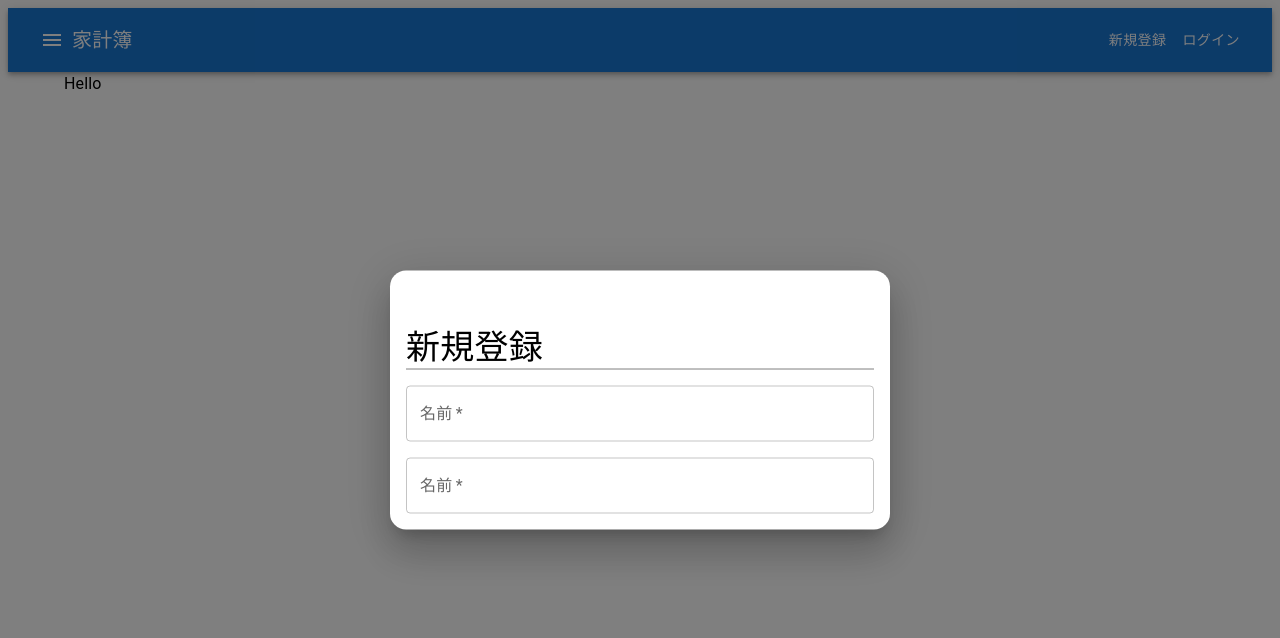
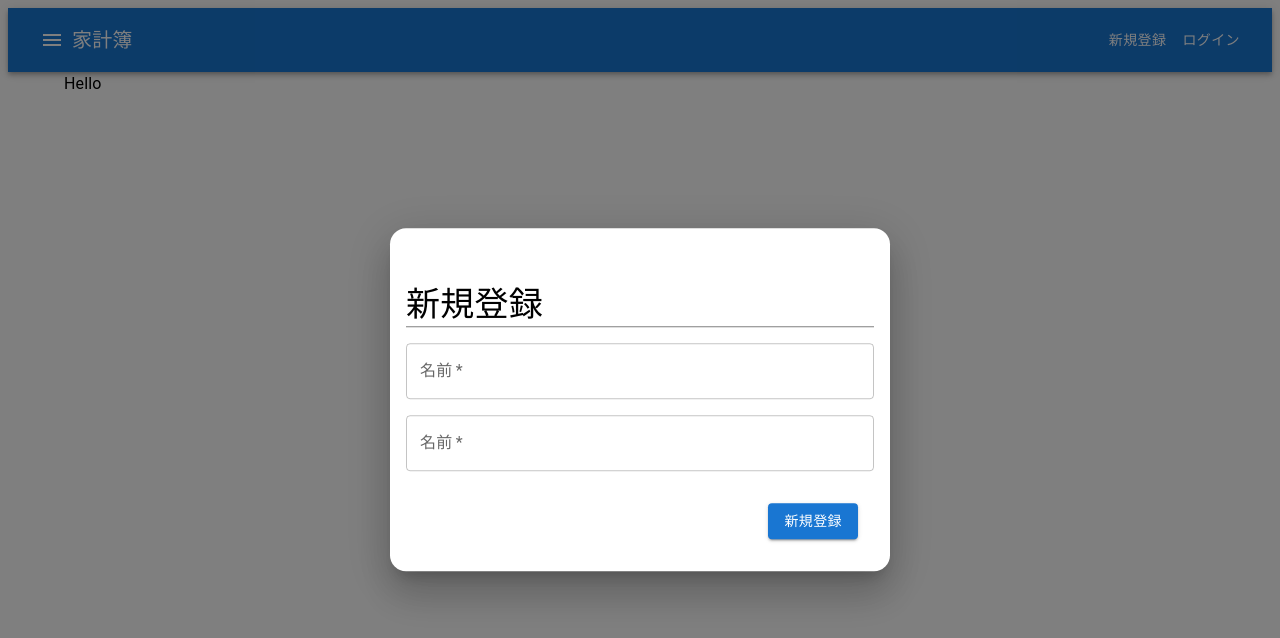
Before and after one commit to HirokiNakazawa/share-spend-client, a Next.js app: page / in a window 1280 px wide. Both pictures are taken after a click on the button "新規登録". Shown: the top 638 px of the page. Built offline with nearby package versions, Linux system fonts and the light colour scheme.

Commit message:
モーダルの新規登録ボタンおよびログインボタン実装

```diff
--- a/src/app/components/CunstomModal.tsx
+++ b/src/app/components/CunstomModal.tsx
@@ -4,17 +4,18 @@ import { Box, Modal } from "@mui/material";
 import { FC } from "react";
 import { useRecoilState, useRecoilValue } from "recoil";
 import {
-  isLoginModalState,
-  isRegisterModalState,
+  isLoginState,
+  isRegisterState,
   modalState,
 } from "../recoil/atom/modalState";
 import ModalAuthContent from "./ModalAuthContent";
+import ModalFooter from "./ModalFooter";
 import ModalHeader from "./ModalHeader";
 
 const CustomModal: FC = () => {
   const [modal, setModal] = useRecoilState(modalState);
-  const isRegister = useRecoilValue(isRegisterModalState);
-  const isLogin = useRecoilValue(isLoginModalState);
+  const isRegister = useRecoilValue(isRegisterState);
+  const isLogin = useRecoilValue(isLoginState);
 
   return (
     <Modal open={modal.isOpen}>
@@ -41,6 +42,7 @@ const CustomModal: FC = () => {
         >
           <ModalHeader />
           {isRegister || isLogin ? <ModalAuthContent /> : null}
+          <ModalFooter />
         </Box>
       </Box>
     </Modal>
--- a/src/app/components/LoginButton.tsx
+++ b/src/app/components/LoginButton.tsx
@@ -4,11 +4,11 @@ import { Button } from "@mui/material";
 import { FC } from "react";
 import { useSetRecoilState } from "recoil";
 import { LOGIN_BUTTON } from "../../../config/config";
-import { isLoginModalState, modalState } from "../recoil/atom/modalState";
+import { isLoginState, modalState } from "../recoil/atom/modalState";
 
 const LoginButton: FC = () => {
   const setModal = useSetRecoilState(modalState);
-  const setIsLogin = useSetRecoilState(isLoginModalState);
+  const setIsLogin = useSetRecoilState(isLoginState);
 
   const handleClick = () => {
     setModal({
--- /dev/null
+++ b/src/app/components/ModalFooter.tsx
@@ -0,0 +1,30 @@
+"use client";
+
+import { Box } from "@mui/material";
+import { FC } from "react";
+import { useRecoilValue } from "recoil";
+import { isLoginState, isRegisterState } from "../recoil/atom/modalState";
+import ModalLoginButton from "./ModalLoginButton";
+import ModalRegisterButton from "./ModalRegisterButton";
+
+const ModalFooter: FC = () => {
+  const isRegister = useRecoilValue(isRegisterState);
+  const isLogin = useRecoilValue(isLoginState);
+
+  return (
+    <Box
+      sx={{
+        display: "flex",
+        flexDirection: "row",
+        justifyContent: "flex-end",
+        p: 2,
+        gap: 2,
+      }}
+    >
+      {isRegister ? <ModalRegisterButton /> : null}
+      {isLogin ? <ModalLoginButton /> : null}
+    </Box>
+  );
+};
+
+export default ModalFooter;
--- /dev/null
+++ b/src/app/components/ModalLoginButton.tsx
@@ -0,0 +1,17 @@
+"use client";
+
+import { Button } from "@mui/material";
+import { FC } from "react";
+import { useRecoilValue } from "recoil";
+import { modalState } from "../recoil/atom/modalState";
+
+const ModalLoginButton: FC = () => {
+  const modal = useRecoilValue(modalState);
+  return (
+    <Button type="submit" variant="contained" color="primary">
+      {modal.buttonText}
+    </Button>
+  );
+};
+
+export default ModalLoginButton;
--- /dev/null
+++ b/src/app/components/ModalRegisterButton.tsx
@@ -0,0 +1,18 @@
+"use client";
+
+import { Button } from "@mui/material";
+import { FC } from "react";
+import { useRecoilValue } from "recoil";
+import { modalState } from "../recoil/atom/modalState";
+
+const ModalRegisterButton: FC = () => {
+  const modal = useRecoilValue(modalState);
+
+  return (
+    <Button type="submit" variant="contained" color="primary">
+      {modal.buttonText}
+    </Button>
+  );
+};
+
+export default ModalRegisterButton;
--- a/src/app/components/RegisterButton.tsx
+++ b/src/app/components/RegisterButton.tsx
@@ -4,11 +4,11 @@ import { Button } from "@mui/material";
 import { FC } from "react";
 import { useSetRecoilState } from "recoil";
 import { REGISTER_BUTTON } from "../../../config/config";
-import { isRegisterModalState, modalState } from "../recoil/atom/modalState";
+import { isRegisterState, modalState } from "../recoil/atom/modalState";
 
 const RegisterButton: FC = () => {
   const setModal = useSetRecoilState(modalState);
-  const setIsRegister = useSetRecoilState(isRegisterModalState);
+  const setIsRegister = useSetRecoilState(isRegisterState);
 
   const handleClick = () => {
     setModal({
--- a/src/app/recoil/atom/modalState.ts
+++ b/src/app/recoil/atom/modalState.ts
@@ -6,14 +6,14 @@ const modalState = atom<ModalState>({
   default: { isOpen: false, title: "", buttonText: "" },
 });
 
-const isRegisterModalState = atom<boolean>({
+const isRegisterState = atom<boolean>({
   key: "isRegisterModal",
   default: false,
 });
 
-const isLoginModalState = atom<boolean>({
+const isLoginState = atom<boolean>({
   key: "isLoginModal",
   default: false,
 });
 
-export { modalState, isRegisterModalState, isLoginModalState };
+export { modalState, isRegisterState, isLoginState };
```
